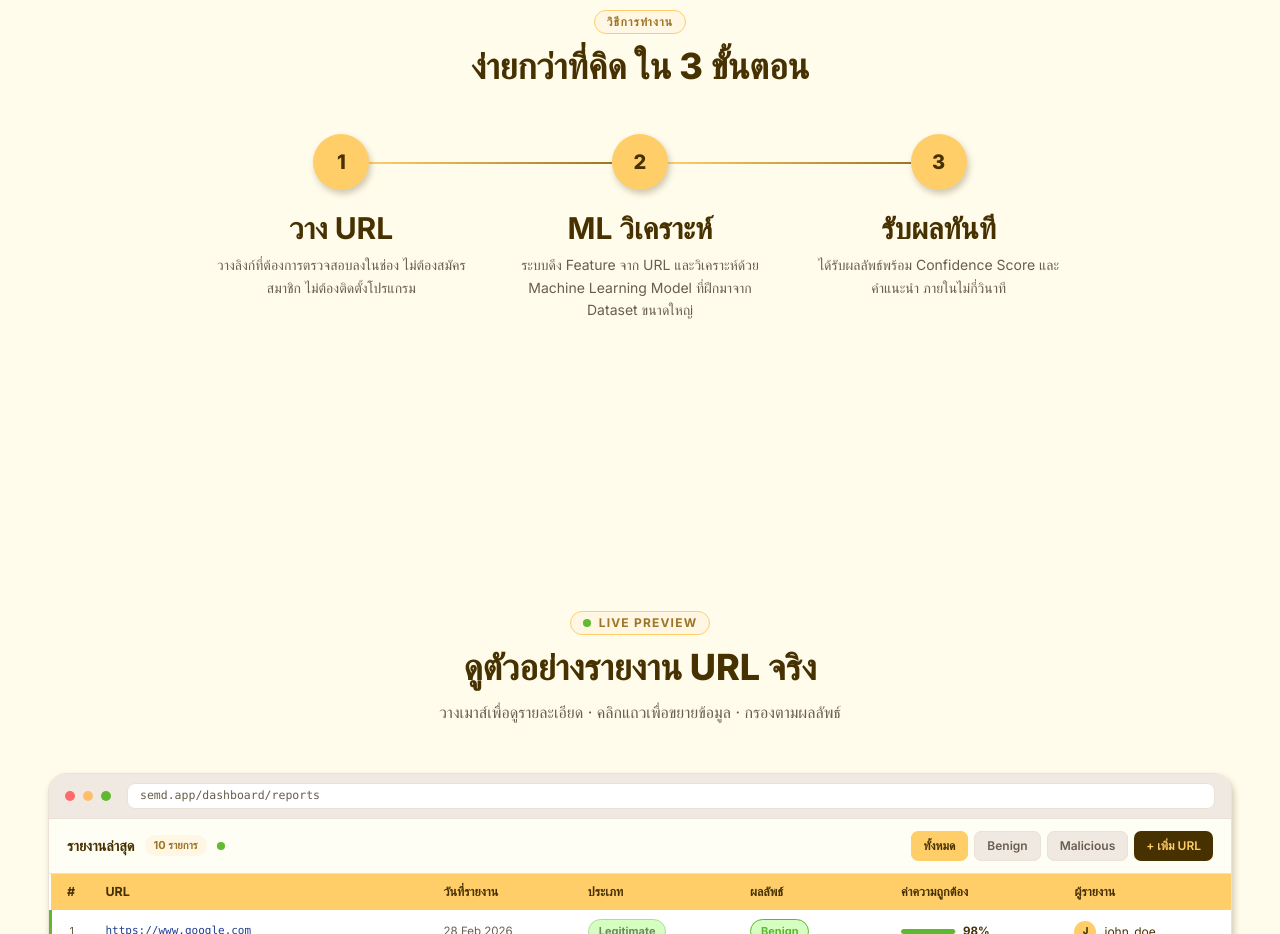
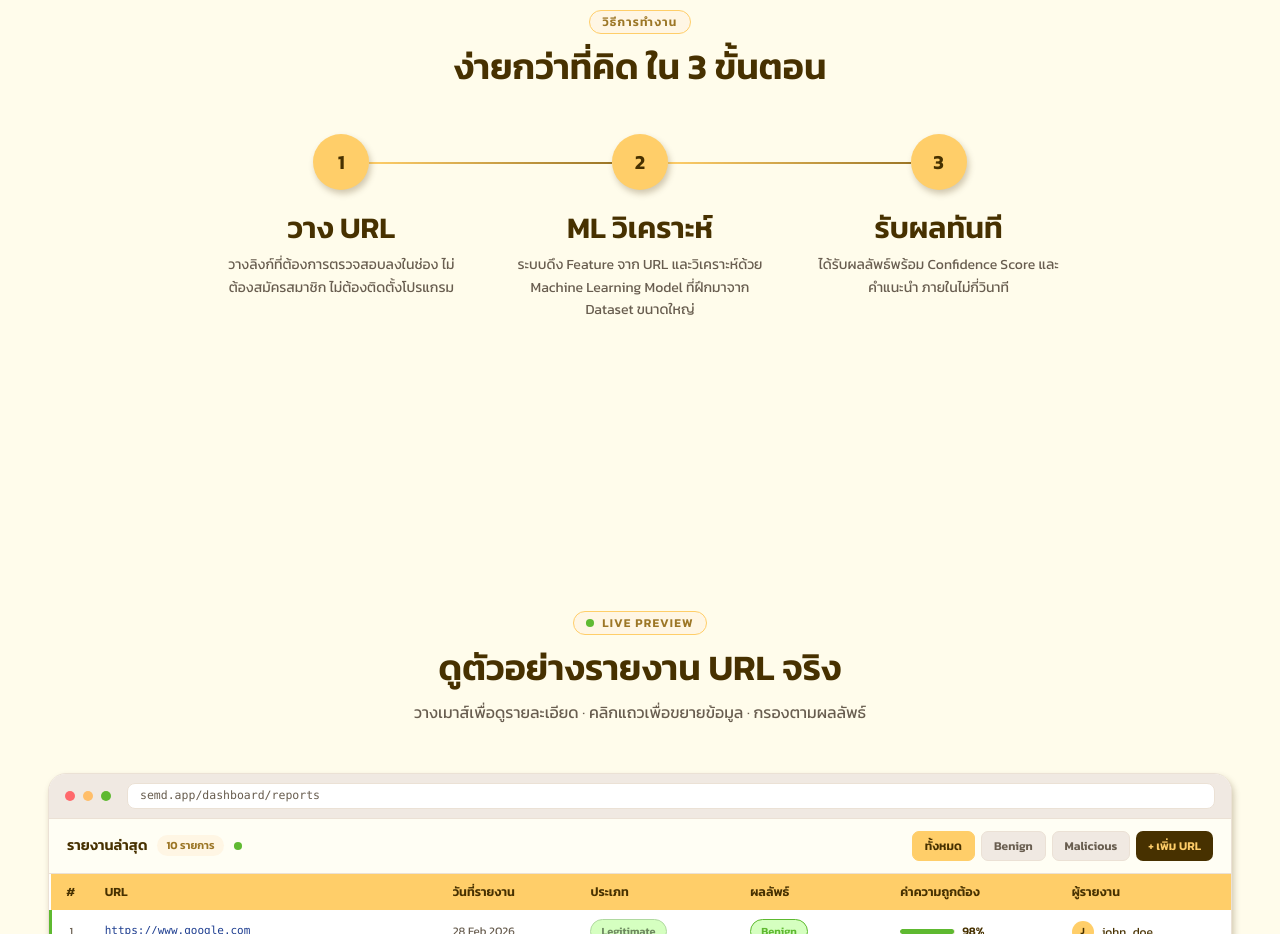
Before and after one commit to TheeraphatStudent/SEMD-frontend, a Next.js app: page / in a window 1280 px wide. Shown: the part 1720-2654 px from the top of the page. Built offline with nearby package versions, Linux system fonts and the light colour scheme; no server answers.

Commit message:
faet: chnage front to kanit

```diff
--- a/src/app/globals.css
+++ b/src/app/globals.css
@@ -4,7 +4,7 @@
 
 @layer base {
   body {
-    @apply bg-background text-dark antialiased;
+    @apply bg-background text-dark antialiased font-kanit;
   }
 }
 
--- a/src/app/layout.tsx
+++ b/src/app/layout.tsx
@@ -1,10 +1,14 @@
 import type { Metadata } from 'next'
-import { Inter } from 'next/font/google'
+import { Kanit, Krub, Mali,  } from 'next/font/google'
 import './globals.css'
 import { ToastContainer } from '@/components/ui'
 import { AuthProvider } from '@/components/providers/AuthProvider'
 
-const inter = Inter({ subsets: ['latin'] })
+const kanit = Kanit({
+  subsets: ['thai'],
+  weight: ['200', '300', '400', '500', '600'],
+  variable: '--font-kanit',
+})
 
 export const metadata: Metadata = {
   title: 'SEMD - Security Email & Malicious URL Detection',
@@ -17,8 +21,8 @@ export default function RootLayout({
   children: React.ReactNode
 }) {
   return (
-    <html lang="th">
-      <body className={inter.className}>
+    <html lang="th" className={`${kanit.variable}`}>
+      <body>
         <AuthProvider>
           {children}
         </AuthProvider>
--- a/tailwind.config.ts
+++ b/tailwind.config.ts
@@ -9,8 +9,8 @@ const config: Config = {
   theme: {
     extend: {
       fontFamily: {
-        display: ['Outfit', 'sans-serif'],
-        body: ['Sarabun', 'sans-serif'],
+        kanit: ['var(--font-kanit)', 'sans-serif'],
+        mali: ['var(--font-mali)', 'sans-serif'],
       },
       colors: {
         amber: {
```
